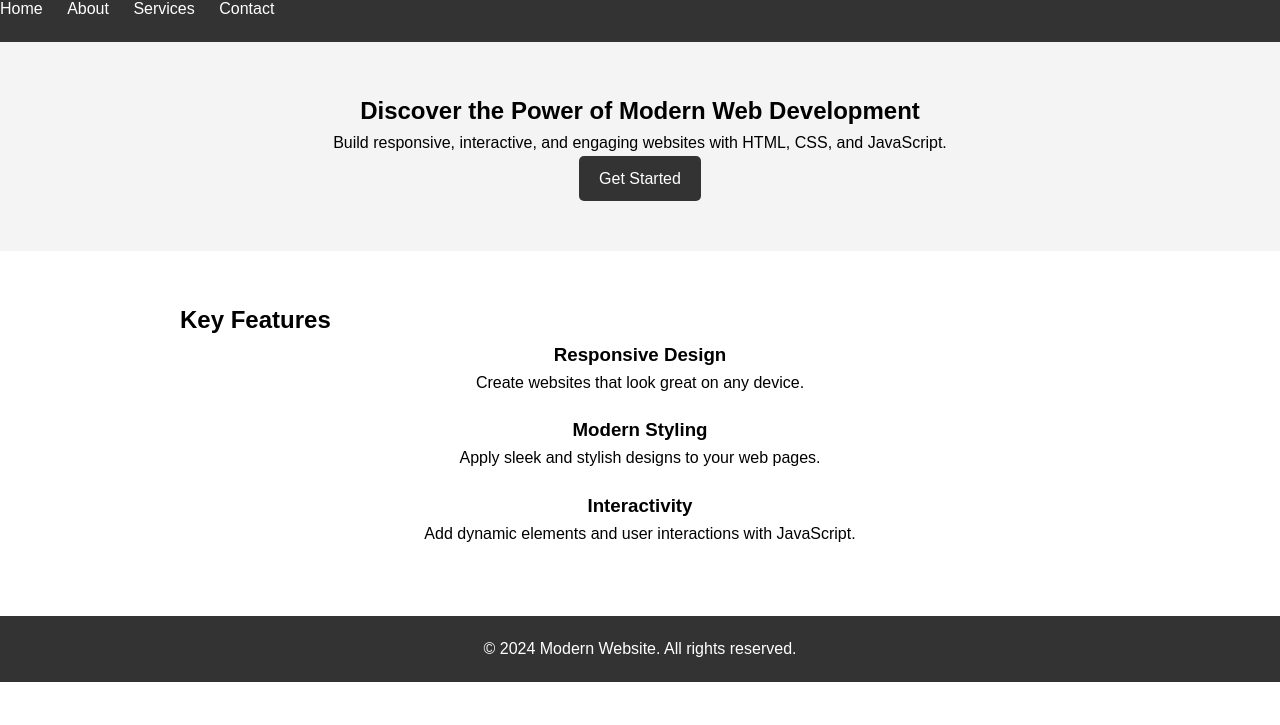
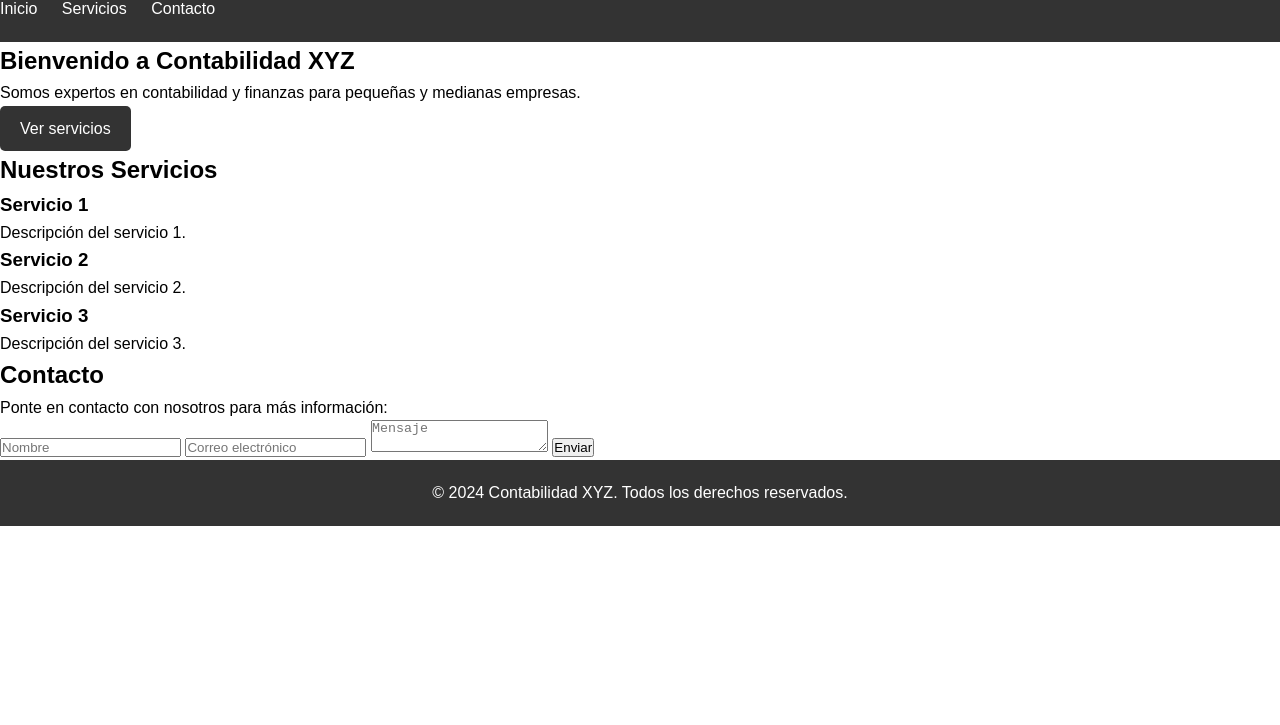
Before and after one commit to DPC3007/chgpt_site, a plain HTML site: page index.html in a window 1280 px wide. Shown: the part 75-800 px from the top of the page. Drawn offline with Linux system fonts and the light colour scheme.

Commit message:
Update index.html

```diff
--- a/index.html
+++ b/index.html
@@ -1,57 +1,60 @@
 <!DOCTYPE html>
-<html lang="en">
+<html lang="es">
 <head>
   <meta charset="UTF-8">
   <meta name="viewport" content="width=device-width, initial-scale=1.0">
-  <title>Modern Website</title>
+  <title>Contabilidad XYZ</title>
   <link rel="stylesheet" href="styles.css">
 </head>
 <body>
   <header>
-    <h1>Welcome to My Modern Website</h1>
+    <h1>Contabilidad XYZ</h1>
     <nav>
       <ul>
-        <li><a href="#">Home</a></li>
-        <li><a href="#">About</a></li>
-        <li><a href="#">Services</a></li>
-        <li><a href="#">Contact</a></li>
+        <li><a href="#inicio">Inicio</a></li>
+        <li><a href="#servicios">Servicios</a></li>
+        <li><a href="#contacto">Contacto</a></li>
       </ul>
     </nav>
   </header>
 
-  <section id="hero">
-    <div class="container">
-      <h2>Discover the Power of Modern Web Development</h2>
-      <p>Build responsive, interactive, and engaging websites with HTML, CSS, and JavaScript.</p>
-      <a href="#" class="btn">Get Started</a>
+  <section id="inicio" class="hero">
+    <div class="hero-content">
+      <h2>Bienvenido a Contabilidad XYZ</h2>
+      <p>Somos expertos en contabilidad y finanzas para pequeñas y medianas empresas.</p>
+      <a href="#servicios" class="btn">Ver servicios</a>
     </div>
   </section>
 
-  <section id="features">
-    <div class="container">
-      <h2>Key Features</h2>
-      <div class="feature">
-        <i class="fas fa-laptop-code"></i>
-        <h3>Responsive Design</h3>
-        <p>Create websites that look great on any device.</p>
-      </div>
-      <div class="feature">
-        <i class="fas fa-paint-brush"></i>
-        <h3>Modern Styling</h3>
-        <p>Apply sleek and stylish designs to your web pages.</p>
-      </div>
-      <div class="feature">
-        <i class="fas fa-cogs"></i>
-        <h3>Interactivity</h3>
-        <p>Add dynamic elements and user interactions with JavaScript.</p>
-      </div>
+  <section id="servicios" class="services">
+    <h2>Nuestros Servicios</h2>
+    <div class="service">
+      <h3>Servicio 1</h3>
+      <p>Descripción del servicio 1.</p>
+    </div>
+    <div class="service">
+      <h3>Servicio 2</h3>
+      <p>Descripción del servicio 2.</p>
+    </div>
+    <div class="service">
+      <h3>Servicio 3</h3>
+      <p>Descripción del servicio 3.</p>
     </div>
   </section>
 
+  <section id="contacto" class="contact">
+    <h2>Contacto</h2>
+    <p>Ponte en contacto con nosotros para más información:</p>
+    <form id="contact-form">
+      <input type="text" placeholder="Nombre" required>
+      <input type="email" placeholder="Correo electrónico" required>
+      <textarea placeholder="Mensaje" required></textarea>
+      <button type="submit">Enviar</button>
+    </form>
+  </section>
+
   <footer>
-    <div class="container">
-      <p>&copy; 2024 Modern Website. All rights reserved.</p>
-    </div>
+    <p>&copy; 2024 Contabilidad XYZ. Todos los derechos reservados.</p>
   </footer>
 
   <script src="script.js"></script>
```
